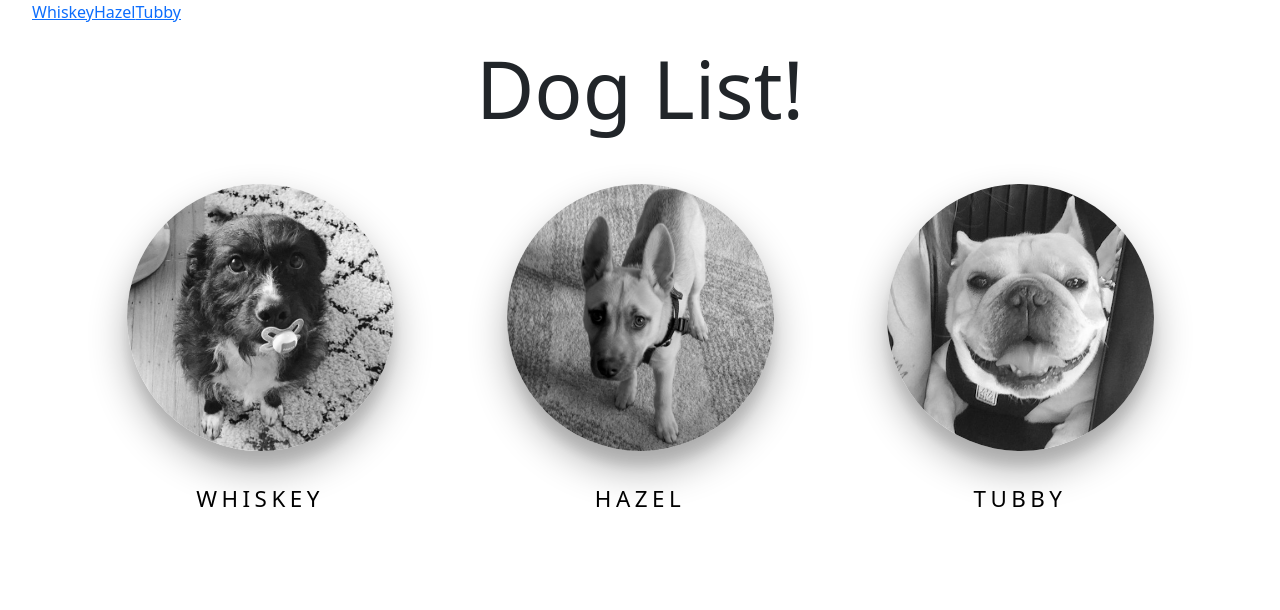
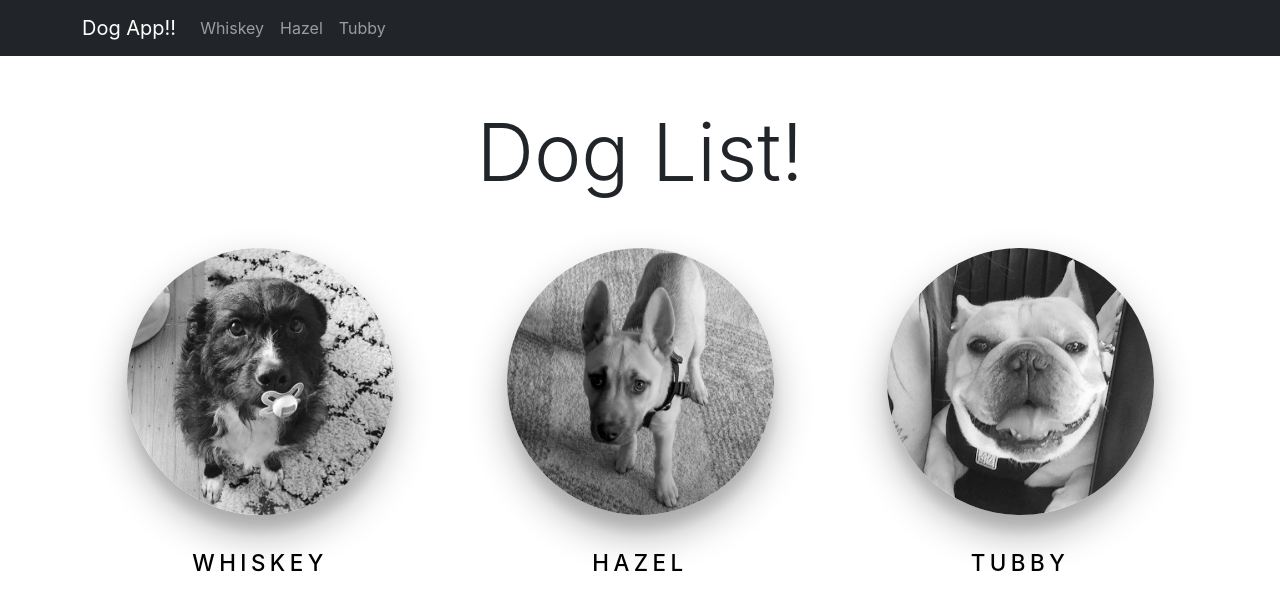
Before and after one commit to criscros-garcia/react-router-dog-app, a React (Create React App) app: page /dogs in a window 1280 px wide. Shown: the top 610 px of the page. Built offline with nearby package versions, Linux system fonts and the light colour scheme.

Commit message:
Add a responsive Navbar with collapse and expand features. Add margins.

```diff
--- a/src/App.js
+++ b/src/App.js
@@ -1,9 +1,9 @@
+import { Component } from 'react';
+import Routes from './Routes';
+import Mynavbar from './Mynavbar';
 import whiskey from './images/whiskey.jpg';
 import hazel from './images/hazel.jpg';
 import tubby from './images/tubby.jpg';
-import { Component } from 'react';
-import Routes from './Routes';
-import Navbar from './Navbar';
 
 class App extends Component{
 
@@ -44,7 +44,7 @@ class App extends Component{
   render(){
     return (
       <div>
-      <Navbar dogs={this.props.dogs}/>
+      <Mynavbar dogs={this.props.dogs}/>
         <div className='container'>
           <Routes dogs={this.props.dogs}/>
         </div>
--- a/src/DogDetails.js
+++ b/src/DogDetails.js
@@ -6,7 +6,7 @@ class DogDetails extends Component{
   render(){
     let { dog } = this.props;
     return(
-      <div className='DogDetails row justify-content-center'>
+      <div className='DogDetails row justify-content-center mt-5'>
         <div className='col-11 col-lg-5'>
           <Card className="DogDetails-card">
 
--- a/src/DogList.css
+++ b/src/DogList.css
@@ -4,7 +4,6 @@
   border-radius: 50%;
   box-shadow: 0 19px 38px rgba(0, 0, 0, 0.3), 0 15px 12px rgba(0, 0, 0, 0.1);
   transition: 0.4s filter ease;
-
 }
 
 .Dog:hover img{
@@ -13,7 +12,7 @@
 
 .Dog .underline{
   text-decoration: none;
-  border : 4px solid transparent;
+  border: 4px solid transparent;
   display: inline-block;
   vertical-align: top;
   line-height: 36px;
--- a/src/DogList.js
+++ b/src/DogList.js
@@ -6,11 +6,11 @@ import './DogList.css';
 class DogList extends Component{
 render(){
   return(
-    <div className='DogList'>
+    <div className='DogList mt-5'>
       <h1 className='display-1 text-center mt-3 mb-5'>Dog List!</h1>
       <div className='row'>
         {this.props.dogs.map(d => (
-          <div className='Dog col-lg-4 text-center'>
+          <div className='Dog col-lg-4 text-center' key={d.name}>
             <img src={d.src} alt={d.name}/>
             <h3 className='mt-3'>
             <Link className='underline' to={`/dogs/${d.name}`} >
--- /dev/null
+++ b/src/Mynavbar.js
@@ -0,0 +1,32 @@
+import React,{ Component } from "react";
+import {NavLink} from "react-router-dom";
+import {Container, Nav, Navbar} from "react-bootstrap";
+
+class Mynavbar extends Component{
+  render(){
+    const dogLinks = this.props.dogs.map(d =>(
+      <Nav.Item key={d.name}>
+        <NavLink exact to={`/dogs/${d.name}`} className='nav-link'>
+          {d.name}
+        </NavLink>
+      </Nav.Item>
+    ));
+    return(
+      <Navbar bg='dark' variant='dark' expand='lg'>
+        <Container>
+
+          <Navbar.Brand href='/dogs'> Dog App!! </Navbar.Brand>
+          <Navbar.Toggle aria-controls='basic-navbar-nav'/>
+          <Navbar.Collapse>
+            <Nav className='me-auto'>
+              {dogLinks}
+            </Nav>
+          </Navbar.Collapse>
+
+        </Container>
+      </Navbar>
+    );
+  }
+}
+
+export default Mynavbar;
--- a/src/Navbar.js
+++ /dev/null
@@ -1,22 +0,0 @@
-import { Component } from "react";
-import { Link } from "react-router-dom";
-
-class Navbar extends Component{
-  render(){
-    return(
-      <nav>
-        <ul>
-        {this.props.dogs.map(d =>(
-        // <li>
-          <Link to={`/dogs/${d.name}`}key={d.name}>
-            {d.name}
-          </Link>
-        //  </li>
-        ))}
-        </ul>
-      </nav>
-    );
-  }
-}
-
-export default Navbar;
--- a/src/index.js
+++ b/src/index.js
@@ -1,11 +1,11 @@
 import React from 'react';
 import ReactDOM from 'react-dom';
+import { BrowserRouter } from "react-router-dom";
+import 'bootstrap';
+import 'bootstrap/dist/css/bootstrap.min.css';
 import './index.css';
 import App from './App';
 import reportWebVitals from './reportWebVitals';
-import { BrowserRouter } from "react-router-dom";
-import 'bootstrap';
-import 'bootstrap/dist/css/bootstrap.min.css';
 
 
 ReactDOM.render(
```
